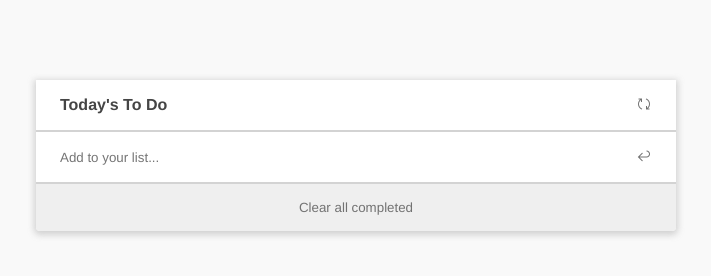
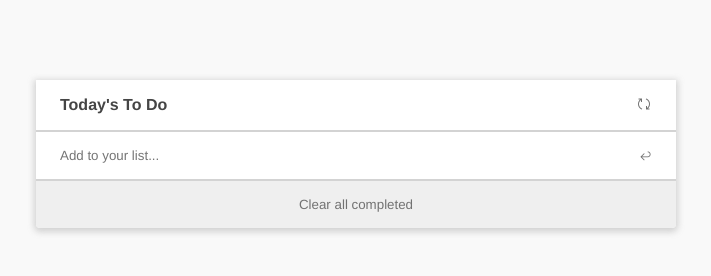
Before and after one commit to everinurmind/to-do-list, a website built with webpack: page src/index.html in a window 1280 px wide. Shown: the full height of the page, 284-995 px from the left. Built offline with nearby package versions, Linux system fonts and the light colour scheme.

Commit message:
moved add button

```diff
--- a/src/index.html
+++ b/src/index.html
@@ -17,8 +17,8 @@
     <div class="add-task">
         <form class="add-form">
           <input type="text" id="new-task" placeholder="Add to your list...">
+          <button id="add"><i class="las la-share"></i></button>
         </form>
-      <span id="add"><i class="las la-share"></i></span>
     </div>
     <ul></ul>
     <button id="btn">Clear all completed</button>
```
